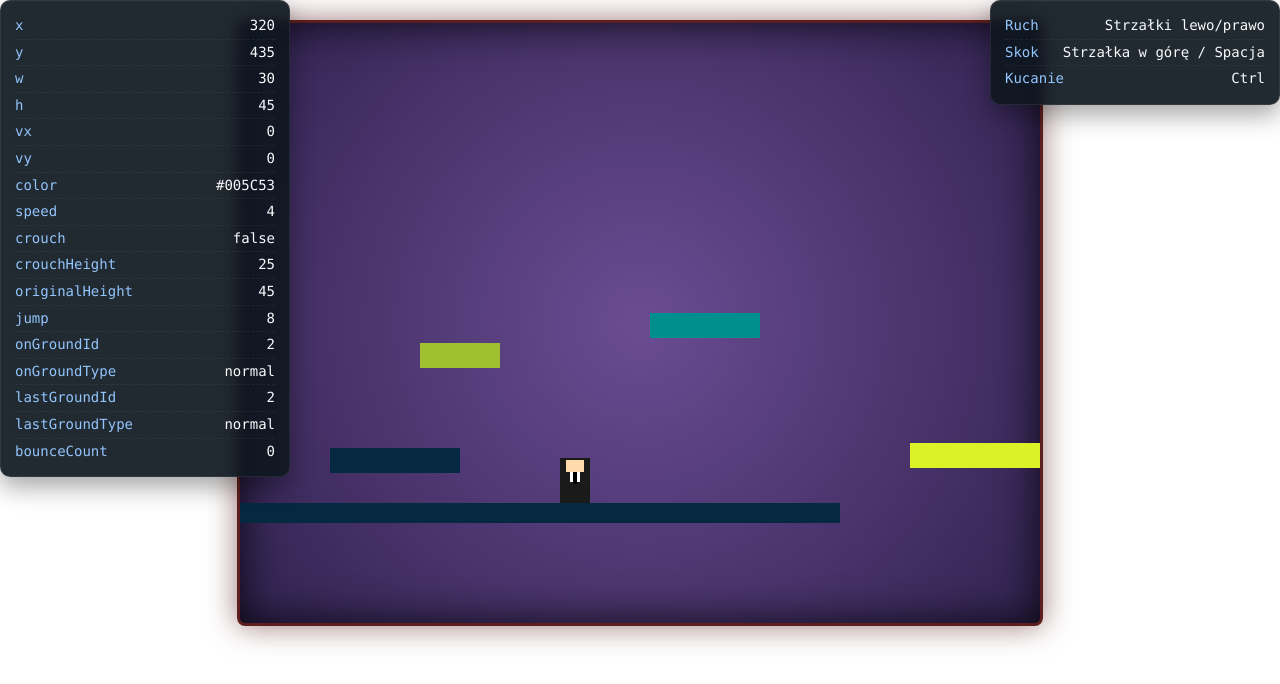
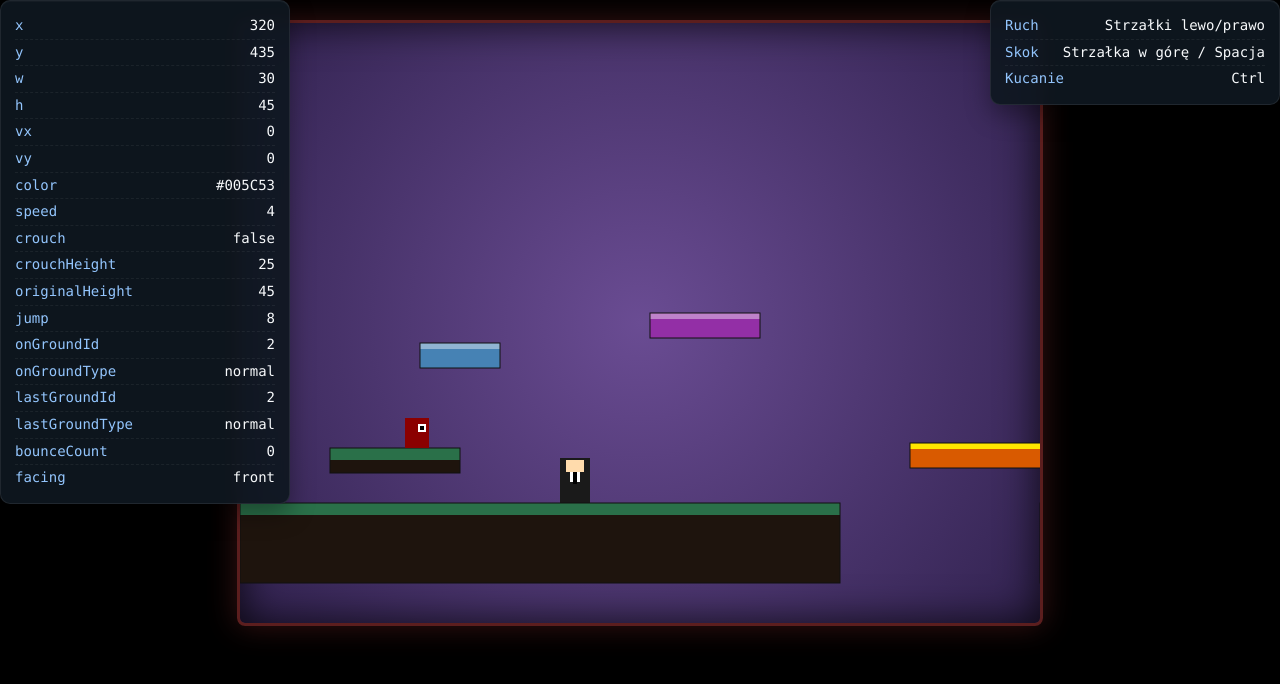
Before and after one commit to kwarc87/lost-days-of-spring, a website: page index.html in a window 1280 px wide. Drawn offline with Linux system fonts and the light colour scheme.

Commit message:
Lost Days Of Spring - Platformer game - Enemies logic

```diff
--- a/game.js
+++ b/game.js
@@ -43,6 +43,7 @@ const player = {
     lastGroundId: null,
     lastGroundType: null,
     bounceCount: 0,
+    facing: "front",
 };
 
 // ====== CAMERA ======
@@ -72,37 +73,41 @@ const GAME_LOOP = {
 const platforms = [
     {
         id: 2,
-        color: "#042940",
+        color: "#2a7049", // emerald grass
+        secondaryColor: "#1e140d", // dark dirt
         x: 0,
         y: 480,
         w: 600,
-        h: 20,
+        h: 80,
         elasticity: 0,
         type: "normal",
     },
     {
         id: 3,
-        color: "#042940",
+        color: "#2a7049",
+        secondaryColor: "#1e140d",
         x: 800,
         y: 480,
         w: 300,
-        h: 20,
+        h: 80,
         elasticity: 0,
         type: "normal",
     },
     {
         id: 4,
-        color: "#042940",
+        color: "#2a7049",
+        secondaryColor: "#1e140d",
         x: 1180,
         y: 480,
         w: 300,
-        h: 20,
+        h: 80,
         elasticity: 0,
         type: "normal",
     },
     {
         id: 6,
-        color: "#9FC131",
+        color: "#4682b4", // slightly bouncy - bluish rubber
+        secondaryColor: "rgba(255, 255, 255, 0.4)",
         x: 180,
         y: 320,
         w: 80,
@@ -112,7 +117,8 @@ const platforms = [
     },
     {
         id: 7,
-        color: "#9FC131",
+        color: "#4682b4",
+        secondaryColor: "rgba(255, 255, 255, 0.4)",
         x: 880,
         y: 190,
         w: 60,
@@ -122,7 +128,8 @@ const platforms = [
     },
     {
         id: 8,
-        color: "#DBF227",
+        color: "#d95a00", // booster - orange
+        secondaryColor: "#ffe600", // glossy yellow top
         x: 670,
         y: 420,
         w: 160,
@@ -132,7 +139,8 @@ const platforms = [
     },
     {
         id: 10,
-        color: "#042940",
+        color: "#2a7049",
+        secondaryColor: "#1e140d",
         x: 90,
         y: 425,
         w: 130,
@@ -142,7 +150,8 @@ const platforms = [
     },
     {
         id: 11,
-        color: "#008F8C",
+        color: "#932fa6", // highly bouncy - purple rubber
+        secondaryColor: "rgba(255, 255, 255, 0.4)",
         x: 410,
         y: 290,
         w: 110,
@@ -152,7 +161,8 @@ const platforms = [
     },
     {
         id: 12,
-        color: "#008F8C",
+        color: "#932fa6",
+        secondaryColor: "rgba(255, 255, 255, 0.4)",
         x: 1130,
         y: 250,
         w: 210,
@@ -161,6 +171,31 @@ const platforms = [
         type: "normal",
     },
 ];
+
+const enemies = [
+    {
+        platformId: 10,
+        w: 24,
+        h: 30,
+        speed: 1.5,
+        color: "#8B0000", // creepy dark red
+    },
+];
+
+function initEnemies() {
+    for (const enemy of enemies) {
+        const p = platforms.find((pl) => pl.id === enemy.platformId);
+        if (p) {
+            enemy.x = p.x + p.w / 2 - enemy.w / 2;
+            enemy.y = p.y - enemy.h;
+            enemy.minX = p.x;
+            enemy.maxX = p.x + p.w;
+            enemy.vx = enemy.speed;
+        }
+    }
+}
+
+initEnemies();
 
 // ====== HELPERS ======
 function rectsCollide(a, b) {
@@ -199,6 +234,8 @@ function resetGame() {
     player.lastGroundId = null;
     player.lastGroundType = null;
     player.bounceCount = 0;
+
+    initEnemies();
 }
 
 // ====== UPDATE ======
@@ -206,7 +243,16 @@ function update() {
     // Controls
     player.vx = 0;
     if (keys["ArrowLeft"]) player.vx = -player.speed;
-    if (keys["ArrowRight"]) player.vx = player.speed;
+    if (keys["ArrowRight"]) player.vx += player.speed;
+
+    if (player.vx > 0) {
+        player.facing = "right";
+    } else if (player.vx < 0) {
+        player.facing = "left";
+    } else {
+        player.facing = "front";
+    }
+
     if (keys["ControlLeft"] || keys["ControlRight"]) {
         if (!player.crouch) {
             player.crouch = true;
@@ -296,6 +342,25 @@ function update() {
         }
     }
 
+    // --- ENEMIES UPDATE ---
+    for (const enemy of enemies) {
+        enemy.x += enemy.vx;
+
+        // patrol bounds
+        if (enemy.x <= enemy.minX) {
+            enemy.x = enemy.minX;
+            enemy.vx = Math.abs(enemy.speed);
+        } else if (enemy.x + enemy.w >= enemy.maxX) {
+            enemy.x = enemy.maxX - enemy.w;
+            enemy.vx = -Math.abs(enemy.speed);
+        }
+
+        // check collision with player
+        if (rectsCollide(player, enemy)) {
+            resetGame();
+        }
+    }
+
     // fall off world
     if (player.y > WORLD_SIZE.height) {
         resetGame();
@@ -314,19 +379,88 @@ function update() {
 }
 
 function drawPlayer() {
-    // Player (Agent Cooper style semi-sprite)
+    ctx.save();
+
+    const cx = player.x + player.w / 2;
+    const cy = player.y + player.h / 2;
+
+    if (player.facing === "left") {
+        ctx.translate(cx, cy);
+        ctx.scale(-1, 1);
+        ctx.translate(-cx, -cy);
+    }
+
     // Suit jacket
     ctx.fillStyle = "#1a1a1a";
     ctx.fillRect(player.x, player.y, player.w, player.h);
-    // Face (pale complexion, centered at the top)
-    ctx.fillStyle = "#ffdbac";
-    ctx.fillRect(player.x + 6, player.y + 2, player.w - 12, 12);
-    // White shirt peeking out from under the jacket
+
+    if (player.facing === "front") {
+        // Face - centered
+        ctx.fillStyle = "#ffdbac";
+        ctx.fillRect(player.x + 6, player.y + 2, player.w - 12, 12);
+
+        // White shirt - centered
+        ctx.fillStyle = "#ffffff";
+        ctx.fillRect(player.x + 10, player.y + 14, player.w - 20, 10);
+
+        // Black tie - centered
+        ctx.fillStyle = "#000000";
+        ctx.fillRect(player.x + 13, player.y + 14, 4, 12);
+    } else {
+        // Face - facing right/left side
+        ctx.fillStyle = "#ffdbac";
+        ctx.fillRect(player.x + 10, player.y + 2, player.w - 12, 12);
+
+        // Hair
+        ctx.fillStyle = "#0a0a0a";
+        ctx.fillRect(player.x, player.y, player.w - 8, 14);
+
+        // White shirt side angle
+        ctx.fillStyle = "#ffffff";
+        ctx.fillRect(player.x + 14, player.y + 14, player.w - 20, 10);
+
+        // Black tie side angle
+        ctx.fillStyle = "#000000";
+        ctx.fillRect(player.x + 17, player.y + 14, 4, 12);
+    }
+
+    ctx.restore();
+}
+
+function drawPlatform(p) {
+    ctx.save();
+
+    ctx.fillStyle = p.color;
+    ctx.fillRect(p.x, p.y, p.w, p.h);
+
+    if (p.type === "booster" || p.elasticity > 0) {
+        // Bouncy platforms and boosters - glossy/bright layer on top
+        ctx.fillStyle = p.secondaryColor;
+        ctx.fillRect(p.x, p.y, p.w, 6);
+    } else {
+        // Regular ground - add dirt underneath
+        ctx.fillStyle = p.secondaryColor;
+        ctx.fillRect(p.x, p.y + 12, p.w, p.h - 12);
+    }
+
+    // Subtle common border, tying the style together
+    ctx.strokeStyle = "#111111";
+    ctx.lineWidth = 1;
+    ctx.strokeRect(p.x, p.y, p.w, p.h);
+
+    ctx.restore();
+}
+
+function drawEnemy(e) {
+    ctx.fillStyle = e.color;
+    ctx.fillRect(e.x, e.y, e.w, e.h);
+
+    // Little creepy eye showing direction
+    const eyeOffset = e.vx > 0 ? 10 : 0;
     ctx.fillStyle = "#ffffff";
-    ctx.fillRect(player.x + 10, player.y + 14, player.w - 20, 10);
-    // Black tie
+    ctx.fillRect(e.x + 3 + eyeOffset, e.y + 6, 8, 8);
     ctx.fillStyle = "#000000";
-    ctx.fillRect(player.x + 13, player.y + 14, 4, 12);
+    ctx.fillRect(e.x + 5 + eyeOffset, e.y + 8, 4, 4);
 }
 
 // ====== DRAW ======
@@ -341,8 +475,12 @@ function draw() {
 
     // Platforms
     for (const p of platforms) {
-        ctx.fillStyle = p.color;
-        ctx.fillRect(p.x, p.y, p.w, p.h);
+        drawPlatform(p);
+    }
+
+    // Enemies
+    for (const e of enemies) {
+        drawEnemy(e);
     }
 
     ctx.restore();
--- a/style.css
+++ b/style.css
@@ -1,6 +1,9 @@
+body {
+    background: #000;
+}
+
 .container {
     margin: 0;
-    background: #fff;
 }
 #game {
     display: block;
```
